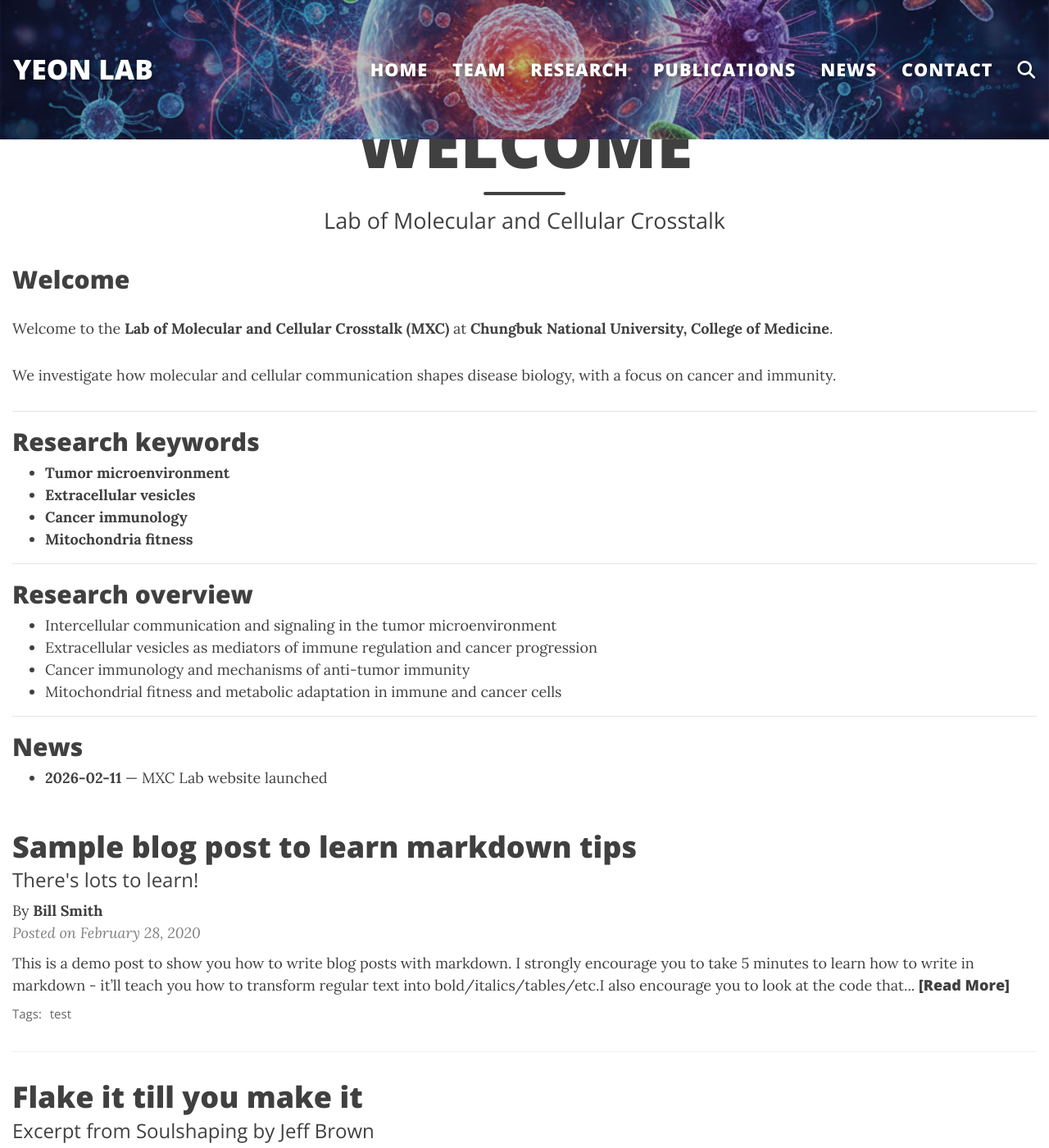
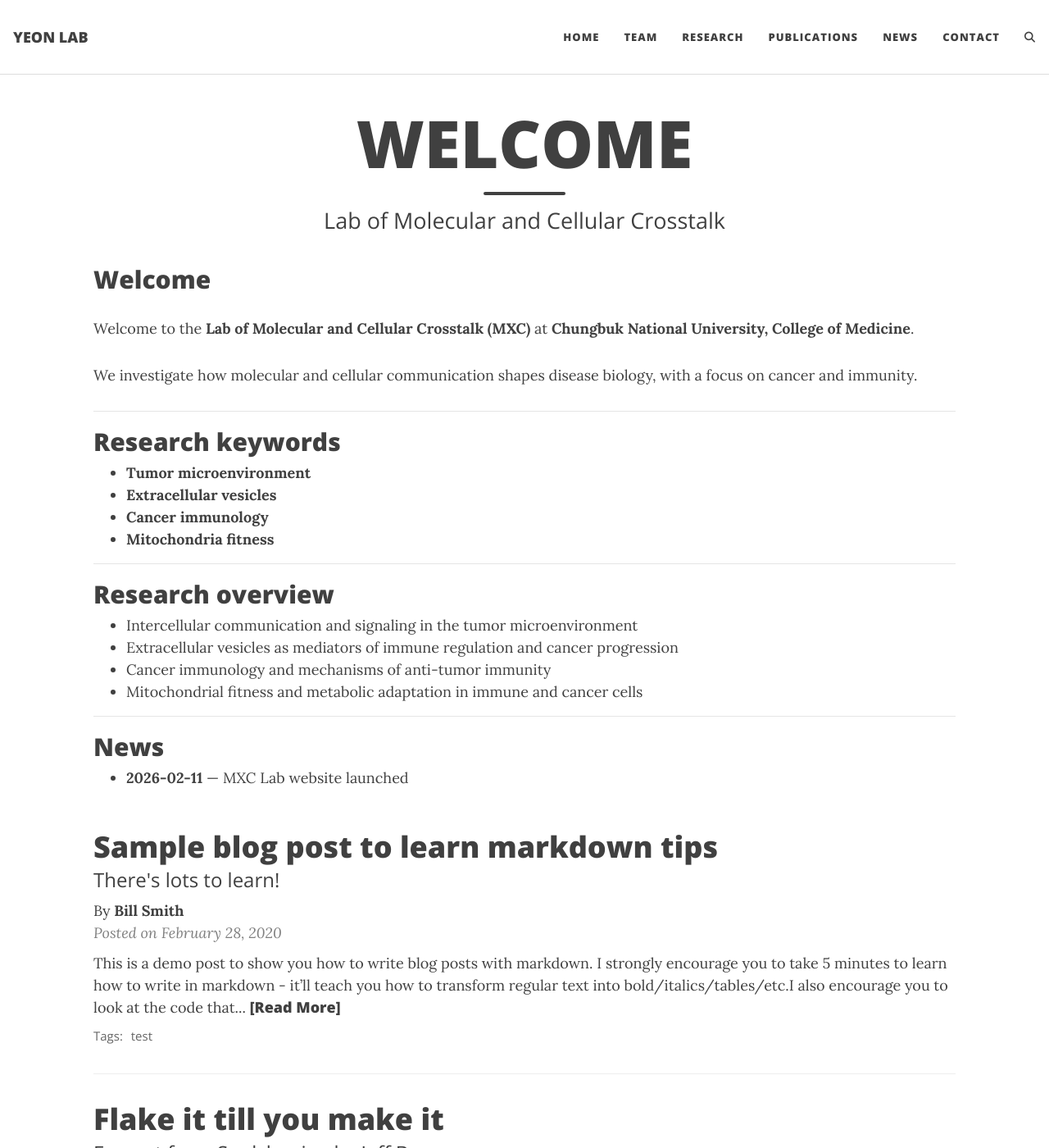
Before and after one commit to mjyeon0807-hub/mjyeon0807-hub.github.io, a Jekyll site: the page built from index.md, in a window 1280 px wide and 1400 px high. Shown: the whole window at 82% size. Built offline with Jekyll 4.4.1, drawn with Linux system fonts in a browser that asks for light colours; comment, search, counter and statistics services are not loaded.

Commit message:
Update custom.css

```diff
--- a/assets/css/custom.css
+++ b/assets/css/custom.css
@@ -1,110 +1,12 @@
-/* ==========================================================================
-   Yeon Lab — custom overrides
-   - Navbar uses header image as a full-width banner (cover)
-   - Text is readable on top of the image
-   - Navbar text (brand + menu) ~50% bigger
-   - Hide any logo-image brand (we want banner background only)
-   ========================================================================== */
-
-/* ---------- Banner navbar background (force override) ---------- */
-nav.navbar.navbar-custom,
-nav.navbar.navbar-custom.top-nav-regular,
-nav.navbar.navbar-custom.top-nav-short,
-nav.navbar.navbar-custom.top-nav-short-permanent {
-  /* Reset theme background */
-  background: none !important;
-
-  /* Banner image */
-  background-image: url("/assets/img/header-2.png") !important;
-  background-size: cover !important;
-  background-position: center center !important;
-  background-repeat: no-repeat !important;
-
-  /* More room for larger text */
-  min-height: 170px !important;
-  padding-top: 26px !important;
-  padding-bottom: 26px !important;
-
-  border-bottom: 1px solid rgba(0, 0, 0, 0.12) !important;
+/* Content edge spacing (does not affect navbar width) */
+:root {
+  --yeon-content-max: 1100px;
+  --yeon-content-pad: 24px;
 }
 
-/* Overlay for readability */
-nav.navbar.navbar-custom::before {
-  content: "";
-  position: absolute;
-  inset: 0;
-  background: rgba(0, 0, 0, 0.25);
-  pointer-events: none;
+main.container-md,
+main.container-fluid {
+  max-width: var(--yeon-content-max) !important;
+  padding-left: var(--yeon-content-pad) !important;
+  padding-right: var(--yeon-content-pad) !important;
 }
-
-/* Keep navbar contents above overlay */
-nav.navbar.navbar-custom > * {
-  position: relative;
-  z-index: 1;
-}
-
-/* ---------- Text style + size (+~50%) ---------- */
-nav.navbar.navbar-custom .navbar-brand,
-nav.navbar.navbar-custom .navbar-nav .nav-link,
-nav.navbar.navbar-custom .navbar-toggler {
-  color: #ffffff !important;
-  text-shadow: 0 2px 10px rgba(0, 0, 0, 0.55);
-  font-weight: 800;
-  line-height: 1.1 !important;
-}
-
-/* Brand (“Yeon Lab”) bigger */
-nav.navbar.navbar-custom .navbar-brand {
-  font-size: 2.1rem !important;
-}
-
-/* Menu links bigger */
-nav.navbar.navbar-custom .navbar-nav .nav-link {
-  font-size: 1.35rem !important;
-  padding-top: 18px !important;
-  padding-bottom: 18px !important;
-}
-
-/* ---------- Toggler visibility on banner ---------- */
-nav.navbar.navbar-custom .navbar-toggler {
-  border-color: rgba(255, 255, 255, 0.55) !important;
-}
-nav.navbar.navbar-custom .navbar-toggler-icon {
-  filter: invert(1) contrast(2);
-}
-
-/* ---------- Dropdown menu (keep light + readable) ---------- */
-nav.navbar.navbar-custom .dropdown-menu {
-  background: #ffffff !important;
-}
-nav.navbar.navbar-custom .dropdown-menu .dropdown-item {
-  color: #222 !important;
-  text-shadow: none !important;
-}
-
-/* ---------- Hide logo image brand (banner background only) ---------- */
-nav.navbar.navbar-custom .navbar-brand-logo {
-  display: none !important;
-}
-
-/* ---------- Mobile tweaks ---------- */
-@media (max-width: 768px) {
-  nav.navbar.navbar-custom,
-  nav.navbar.navbar-custom.top-nav-regular,
-  nav.navbar.navbar-custom.top-nav-short,
-  nav.navbar.navbar-custom.top-nav-short-permanent {
-    min-height: 110px !important;
-    padding-top: 12px !important;
-    padding-bottom: 12px !important;
-  }
-
-  nav.navbar.navbar-custom .navbar-brand {
-    font-size: 1.5rem !important;
-  }
-
-  nav.navbar.navbar-custom .navbar-nav .nav-link {
-    font-size: 1.05rem !important;
-    padding-top: 10px !important;
-    padding-bottom: 10px !important;
-  }
-}
```
